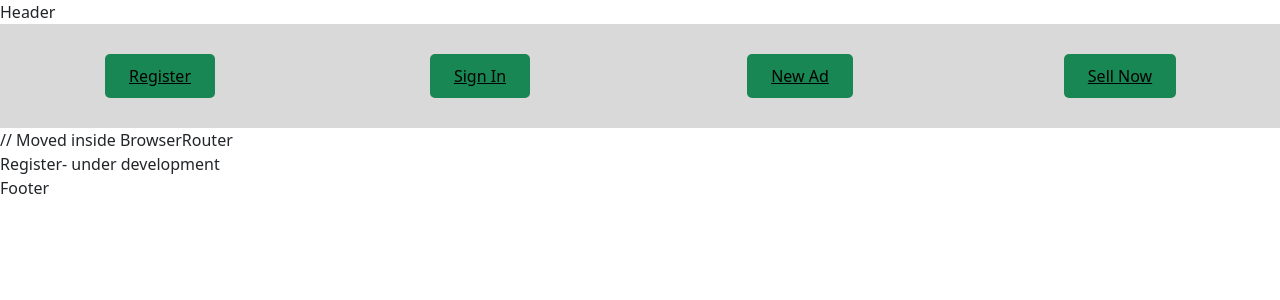
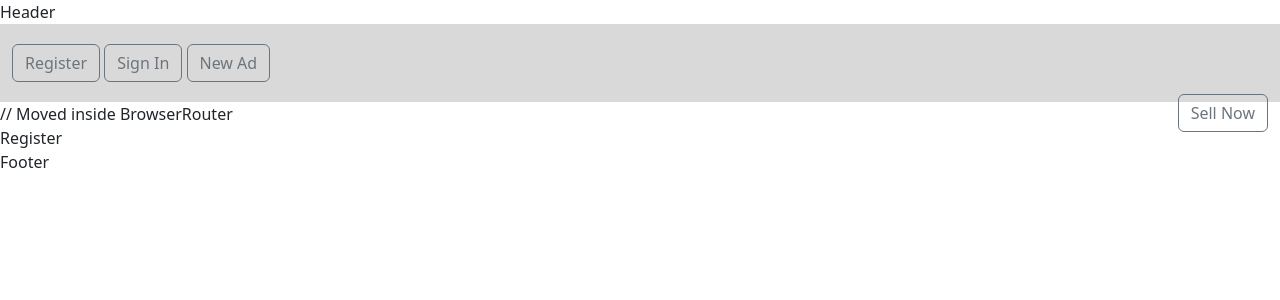
Before and after one commit to Ilhamfeysel/StilGalleriet, a React (Vite) app: page /register in a window 1280 px wide. Shown: the top 300 px of the page. Built offline with nearby package versions, Linux system fonts and the light colour scheme.

Commit message:
Updated HomePageButtons Login, and Register components

```diff
--- a/src/components/HomePageButtons.jsx
+++ b/src/components/HomePageButtons.jsx
@@ -1,18 +1,9 @@
 import React from "react";
-import { Container, Row, Col } from "react-bootstrap";
+import { Container, Row, Col, Button } from "react-bootstrap";
 import { useNavigate } from "react-router-dom";
 
-// Component that renders a set of buttons on the homepage
 const HomePageButtons = () => {
-  const navigate = useNavigate(); // the navigate function
-  // Array of button data, defining label, link destination, and Bootstrap classes for styling
-  const buttonLinks = [
-    { label: "Register", link: "/register", bgColor: "bg-success", textColor: "text-black" },
-    { label: "Sign In", link: "/login", bgColor: "bg-success", textColor: "text-black" },
-    { label: "New Ad", link: "/new-ad", bgColor: "bg-success", textColor: "text-black" },
-    { label: "Sell Now", link: "/sell", bgColor: "bg-success", textColor: "text-black" }
-
-  ];
+  const navigate = useNavigate(); // Navigation function
 
   // Function to handle navigation
   const handleNavigation = (link) => {
@@ -20,28 +11,16 @@ const HomePageButtons = () => {
   };
 
   return (
-    // Container for layout, using Bootstrap
     <Container fluid style={{ background: "#d9d9d9" }}>
-      <Row style={{ justifyContent: "center", paddingTop: "20px", paddingBottom: "20px" }}>
-        {buttonLinks.map((button, index) => (
-          <Col key={index} style={{ textAlign: "center", margin: "10px" }}>
-            <a
-              href={button.link}
-              className={`px-4 ${button.bgColor} ${button.textColor}`}
-              style={{ padding: "10px 20px", borderRadius: "5px", display: "inline-block" }}
-              onClick={(e) =>{
-               e.preventDefault(); // Prevent default anchor behavior
-                  navigate(button.link); // Use navigate to redirect
-                  console.log("Navigating to:", button.link); // This will log the navigation target
-                }}
-
-
-
-        >
-              {button.label}
-            </a>
-          </Col>
-        ))}
+      <Row style={{ justifyContent: "space-between", paddingTop: "20px", paddingBottom: "20px" }}>
+       <Col xs="auto">
+          <Button variant="outline-secondary" onClick={() => handleNavigation("/register")}>Register</Button>{' '}
+          <Button variant="outline-secondary" onClick={() => handleNavigation("/login")}>Sign In</Button>{' '}
+          <Button variant="outline-secondary" onClick={() => handleNavigation("/new-ad")}>New Ad</Button>
+        </Col>
+        <Col style={{ display: "flex", justifyContent: "flex-end", alignItems: "end" }}>
+          <Button variant="outline-secondary" style={{ position: "relative", bottom: "-50px" }} onClick={() => handleNavigation("/sell")}>Sell Now</Button>
+        </Col>
       </Row>
     </Container>
   );
--- a/src/components/Login.jsx
+++ b/src/components/Login.jsx
@@ -1,4 +1,4 @@
 const Login = () => {
-  return <div>Login - Under Development </div>;
+  return <div>Login</div>;
 };
 export default Login;
--- a/src/components/Register.jsx
+++ b/src/components/Register.jsx
@@ -16,6 +16,6 @@ const Register = () => {
     const user = await axios.get("/users").the;
   };
 
-  return <div>Register- under development</div>;
+  return <div>Register</div>;
 };
 export default Register;
```
